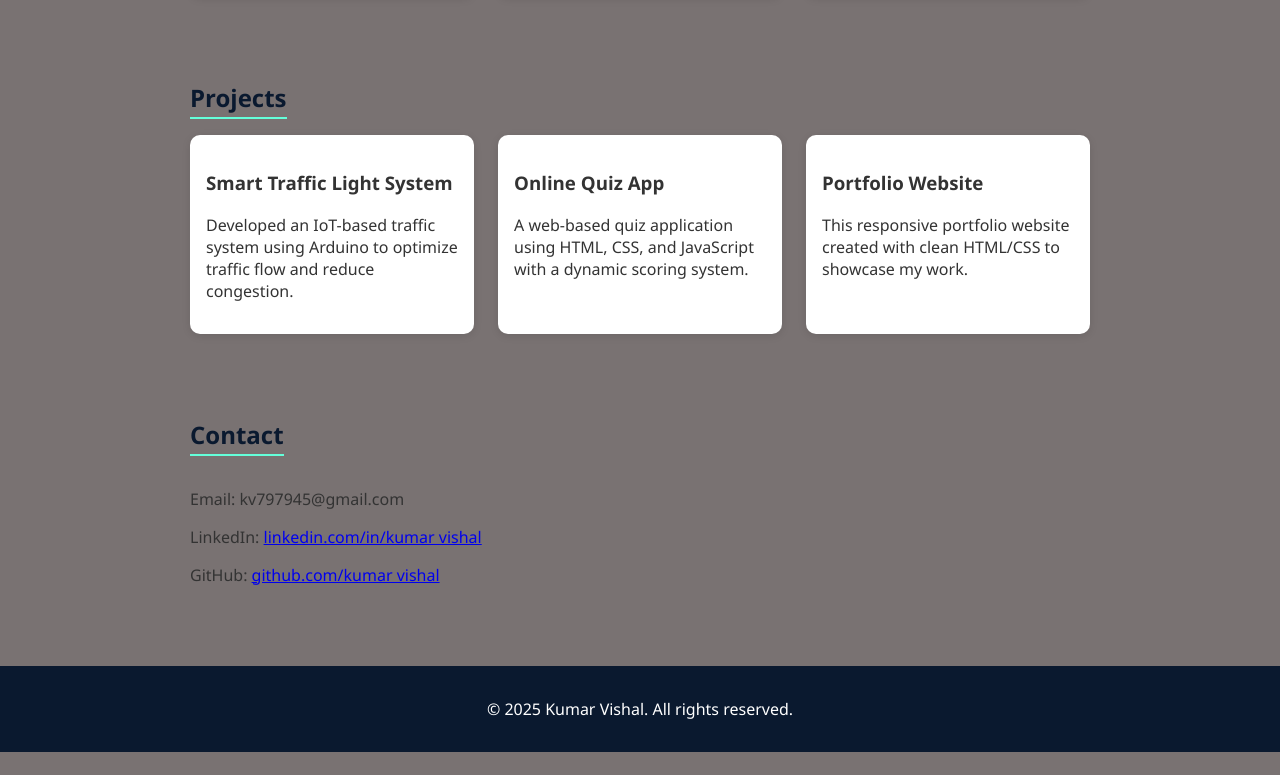
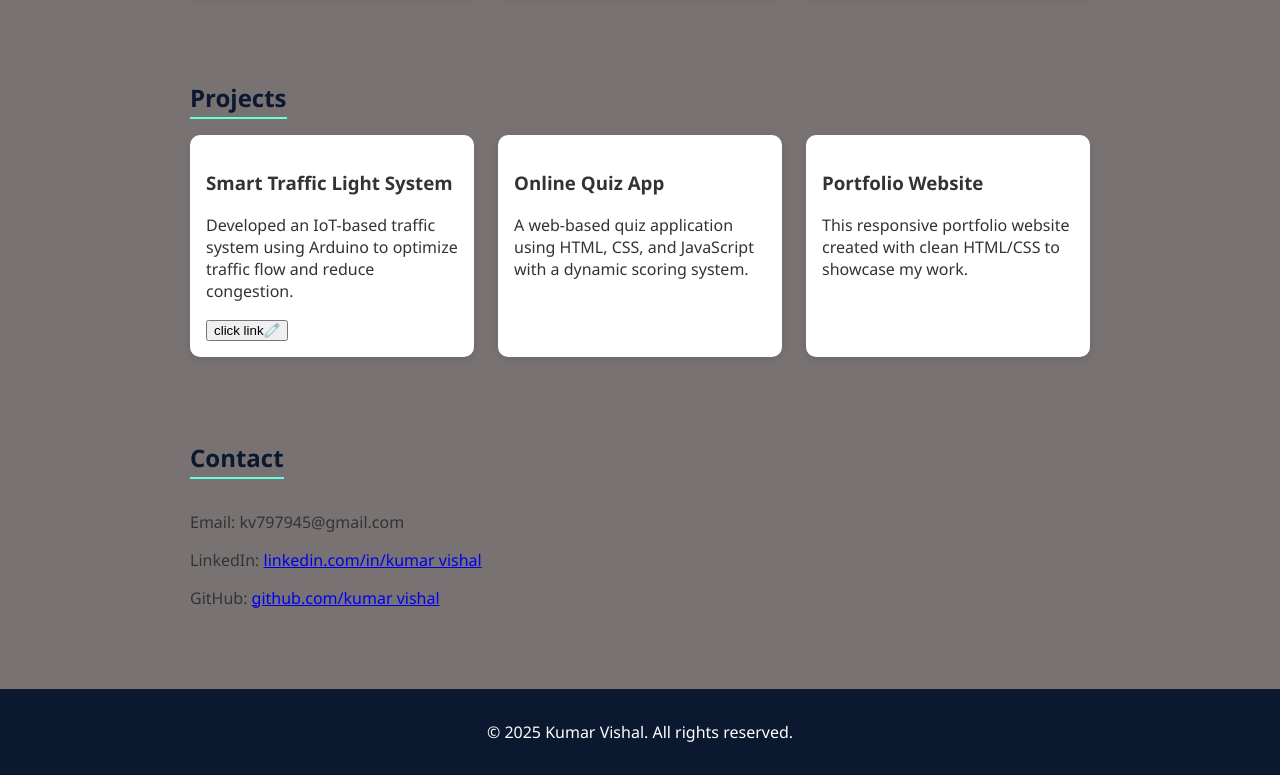
Before and after one commit to krvishal23/portfolio, a plain HTML site: page index.html in a window 1280 px wide. Shown: the part 748-1523 px from the top of the page. Before the commit the page ends 1500 px from the top, so only its background shows below. Drawn offline with Linux system fonts and the light colour scheme.

Commit message:
Update index.html

```diff
--- a/index.html
+++ b/index.html
@@ -124,6 +124,9 @@
       <div class="project">
         <h3>Smart Traffic Light System</h3>
         <p>Developed an IoT-based traffic system using Arduino to optimize traffic flow and reduce congestion.</p>
+        <a href="https://github.com/krvishal23/smart-traffic-light-system" target="_blank">
+  <button>click link🧷</button>
+</a>
       </div>
       <div class="project">
         <h3>Online Quiz App</h3>
```
